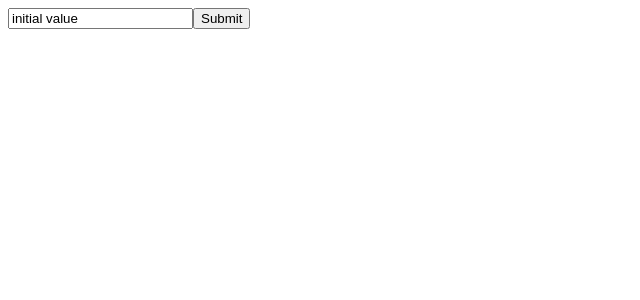
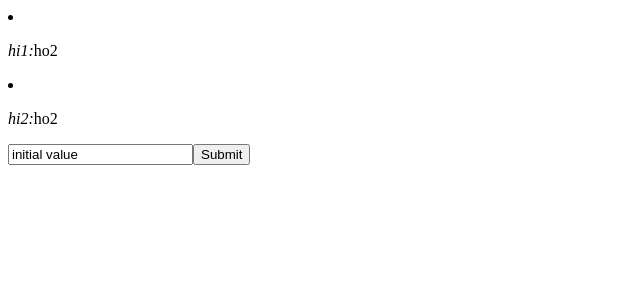
Before and after one commit to lolski/websocket, an Angular app in the folder client/: page / in a window 1280 px wide. Shown: the top 300 px of the page, without its empty margins (0-640 px from the left). Built offline with nearby package versions, Linux system fonts and the light colour scheme.

Commit message:
implement responses widget - wip

```diff
--- a/client/src/app/app.component.html
+++ b/client/src/app/app.component.html
@@ -1 +1,2 @@
+<app-responses />
 <app-request />
--- a/client/src/app/widget/responses/responses.component.html
+++ b/client/src/app/widget/responses/responses.component.html
@@ -1 +1,8 @@
-<p>responses works!</p>
+<ng-template ngFor let-item [ngForOf]="responses">
+    <li>
+        <p>
+            <span style="font-style: italic">{{item.request}}:</span>
+            <span>{{item.response}}</span>
+        </p>
+    </li>
+</ng-template>
--- a/client/src/app/widget/responses/responses.component.ts
+++ b/client/src/app/widget/responses/responses.component.ts
@@ -6,5 +6,8 @@ import { Component } from '@angular/core';
   styleUrls: ['./responses.component.scss']
 })
 export class ResponsesComponent {
-
+    responses = [
+        { request: "hi1", response: "ho2" },
+        { request: "hi2", response: "ho2" }
+    ]
 }
```
Also changed, not shown: client/src/app/widget/widget.module.ts (+4 -3 lines).
